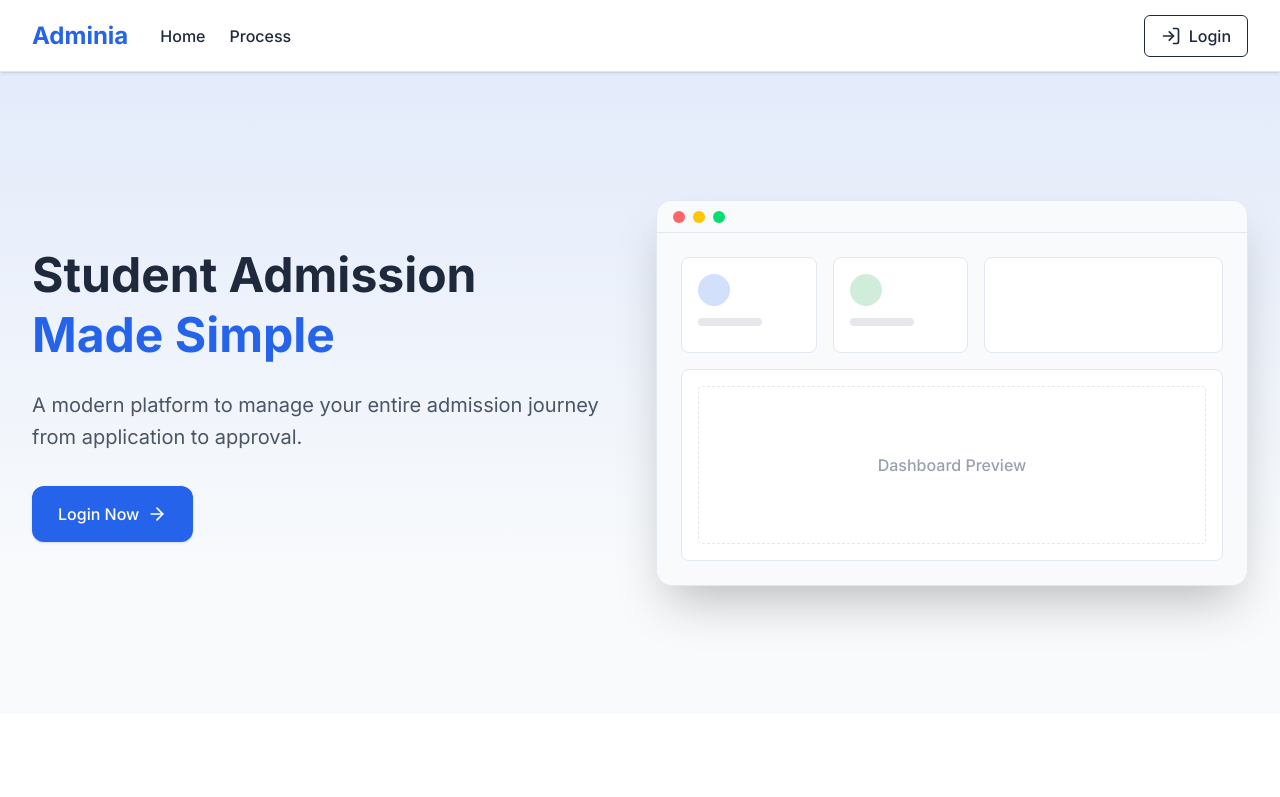
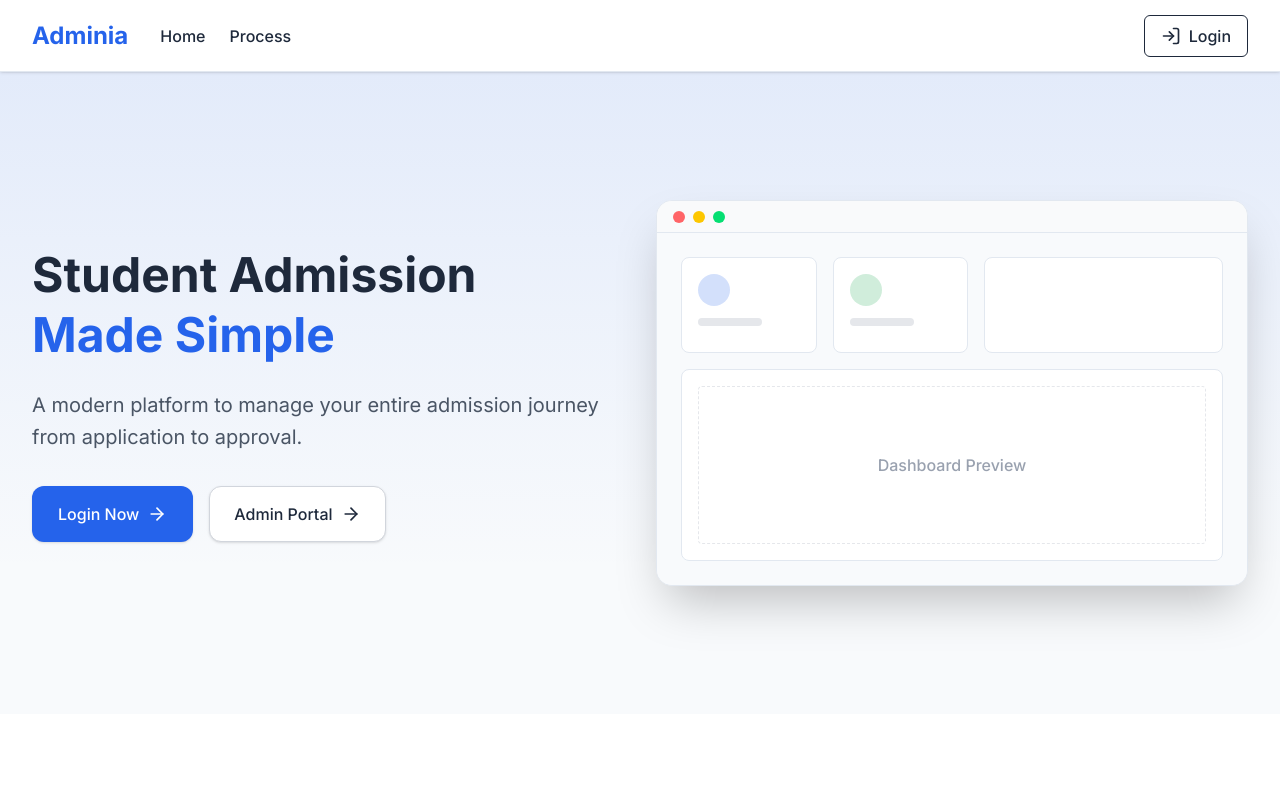
Before and after one commit to TechyHigh/Adminia_frontend, a React (Vite) app: page / in a window 1280 px wide. Shown: the top 797 px of the page. Built offline with nearby package versions, Linux system fonts and the light colour scheme.

Commit message:
Update LandingPage.jsx

```diff
--- a/src/pages/public/LandingPage.jsx
+++ b/src/pages/public/LandingPage.jsx
@@ -21,9 +21,9 @@ export function LandingPage() {
                                 <Link to="/login" className="inline-flex items-center justify-center px-6 py-3.5 border border-transparent text-base font-medium border-2 rounded-xl text-white bg-primary hover:bg-primary/90 transition-all shadow-sm">
                                     Login Now <ArrowRight className="ml-2 w-5 h-5" />
                                 </Link>
-                                {/* <Link to="/admin" className="inline-flex items-center justify-center px-6 py-3.5 border border-gray-300 rounded-xl text-base font-medium text-text bg-white hover:bg-gray-50 transition-all shadow-sm">
+                                <Link to="/super-admin" className="inline-flex items-center justify-center px-6 py-3.5 border border-gray-300 rounded-xl text-base font-medium text-text bg-white hover:bg-gray-50 transition-all shadow-sm">
                                     Admin Portal <ArrowRight className="ml-2 w-5 h-5" />
-                                </Link> */}
+                                </Link>
                             </div>
                         </div>
                         <div className="relative">
```
